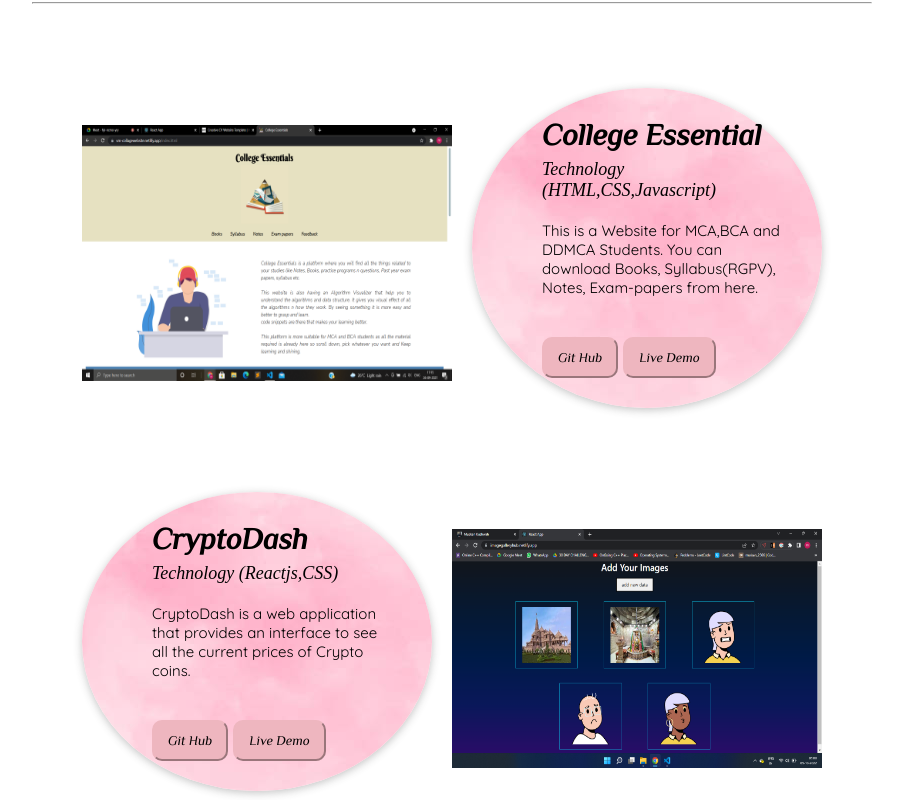
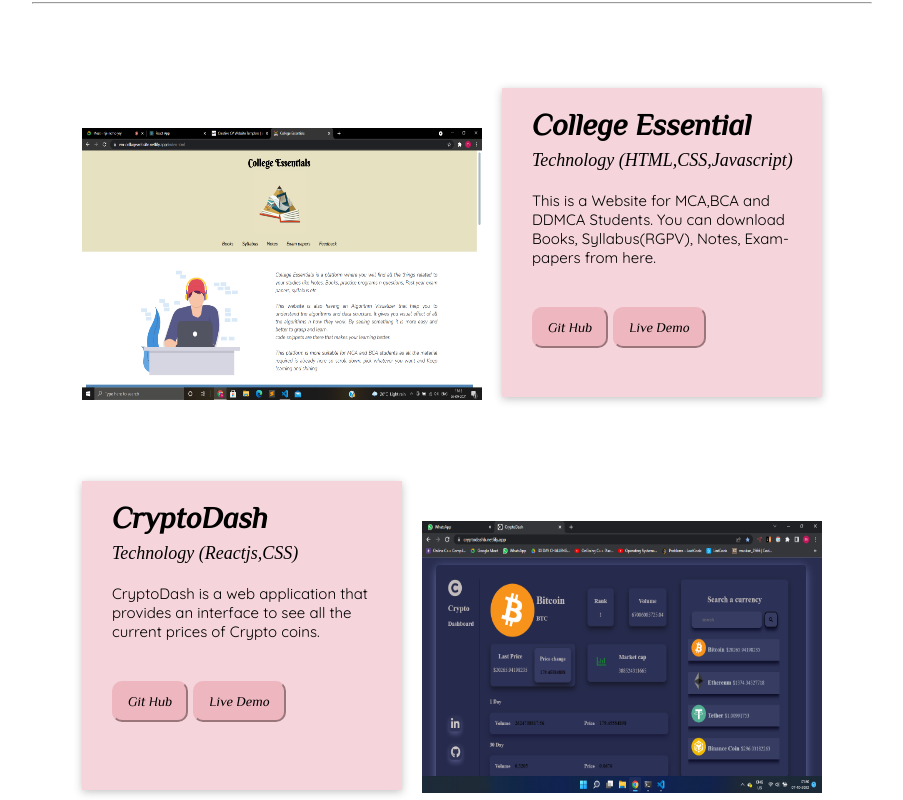
Before and after one commit to muskan2566/portfolio, a React (Create React App) app: page /project in a window 1280 px wide. Shown: the part 200-1000 px from the top of the page, without its empty margins (188-1091 px from the left). Built offline with nearby package versions, Linux system fonts and the light colour scheme; a web font is replaced by a local one.

Commit message:
project image added

```diff
--- a/src/components/Project.js
+++ b/src/components/Project.js
@@ -2,7 +2,7 @@
 import './css/project.css'
 import P2 from './image/p2.png'
 import P1 from './image/p1.png'
-import P3 from './image/bg1.jpg'
+import P3 from  './image/p3.png'
 import { Link } from 'react-router-dom'
 
 export default function Project() {
@@ -51,11 +51,11 @@
                         <p className="project-info"> CryptoDash is a web application that provides an interface to see all the current prices of Crypto coins.</p>
 
                         <button className="P-button"><a href="https://github.com/muskan2566/Crypto-Dash" target="_blank" rel="noreferrer" >Git Hub</a></button>
-                        <button className="P-button"><a href="https://cryptodashb.netlify.app/" target="_blank" rel="noreferrer">Live Demo</a></button>
+                        <button className="P-button"><a href="https://cryptodashb.netlify.app" target="_blank" rel="noreferrer">Live Demo</a></button>
 
                     </div>
                     <div>
-                        <img className="project-image" src={P2} alt="not found" />
+                        <img className="project-image" src={P3} alt="not found" />
                     </div>
 
                 </div>
--- a/src/components/css/project.css
+++ b/src/components/css/project.css
@@ -41,25 +41,28 @@
     display:flex;
     background-color: rgba(255, 255, 255, 0.993);
     margin: 10% 50px;
-
 }
 .project-image{
     margin: 10% 0%;
-    height: 80%;
-    width:370px;
+    height: 88%;
+    width:400px;
 }
 .project-details2{
-    background-image: url(../image/bg1.jpg);
+    /* background-image: url(../image/bg1.jpg); */
+    background :rgb(245, 213, 219);
+
     margin-right: 20px;
-    padding:20px 40px 30px 70px;
-    border-radius: 50%;
+    padding:10px 20px 10px 30px;
+    border-radius: 0%;
     box-shadow: rgba(56, 55, 55, 0.3) 0px 2px 8px 0px;
 }
 .project-details{
-    background-image: url(../image/bg1.jpg);
+    /* background-image: url(../image/bg1.jpg); */
+    background :rgb(245, 213, 219);
+
     margin-left: 20px;
-    padding:20px 40px 30px 70px;
-    border-radius: 50%;
+    padding:10px 20px 10px 30px;
+    border-radius: 0%;
     box-shadow: rgba(56, 55, 55, 0.3) 0px 2px 8px 0px;
 }
 .poject-head{
```
Also changed, not shown: public/icon/1661713811184.jpg (deleted), src/components/image/p3.png (added).
